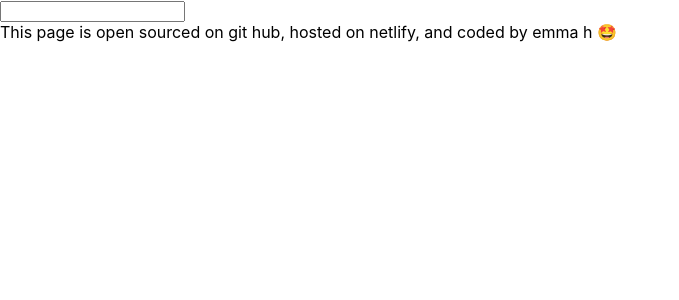
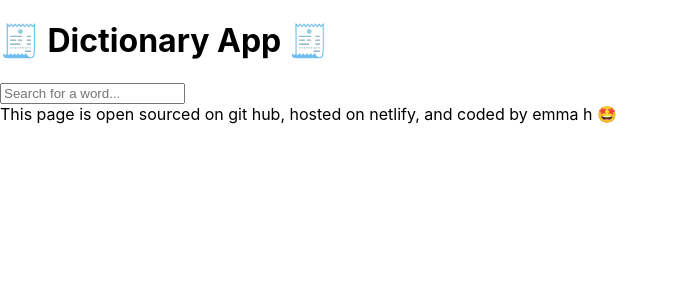
Before and after one commit to EmmaH88/dictionary-react, a React (Create React App) app: page / in a window 1280 px wide. Shown: the top 300 px of the page, without its empty margins (0-679 px from the left). Built offline with nearby package versions, Linux system fonts and the light colour scheme.

Commit message:
added h1 to app.js

```diff
--- a/package.json
+++ b/package.json
@@ -6,6 +6,7 @@
     "@testing-library/jest-dom": "^5.16.5",
     "@testing-library/react": "^13.4.0",
     "@testing-library/user-event": "^13.5.0",
+    "axios": "^1.2.3",
     "bootstrap": "^5.3.0-alpha1",
     "react": "^18.2.0",
     "react-dom": "^18.2.0",
--- a/src/App.js
+++ b/src/App.js
@@ -6,7 +6,9 @@ function App() {
   return (
     <div className="container">
       <div className="App">
-        <header className="App-header"></header>
+        <header className="App-header">
+          <h1>🧾 Dictionary App 🧾</h1>
+        </header>
         <main>
           <Dictionary />
         </main>
--- a/src/components/Dictionary.js
+++ b/src/components/Dictionary.js
@@ -15,7 +15,11 @@ export default function Dictionary() {
   return (
     <div className="Dictionary">
       <form onSubmit={search}>
-        <input type="search" onChange={handleWordSearch} />
+        <input
+          type="search"
+          placeholder="Search for a word..."
+          onChange={handleWordSearch}
+        />
       </form>
     </div>
   );
```
Also changed, not shown: 1 other file (tests, documents, lock files or other folders).
